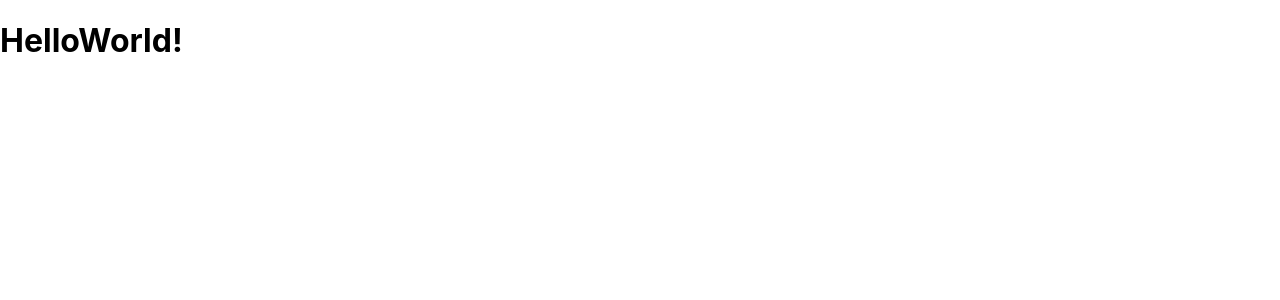
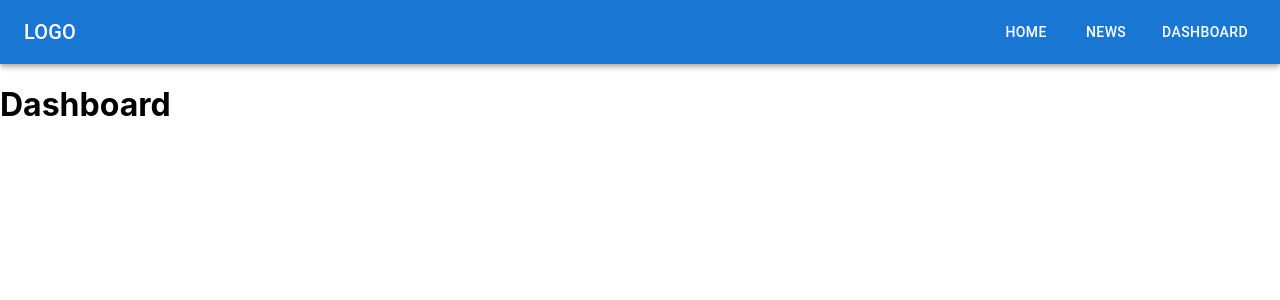
Before and after one commit to KhoshfekrMH/brainy-news, a React (Create React App) app in the folder frontend/: page /dashboard in a window 1280 px wide. Shown: the top 300 px of the page. Built offline with nearby package versions, Linux system fonts and the light colour scheme.

Commit message:
add Navbar component and put it to App.js use test data

```diff
--- a/frontend/src/App.js
+++ b/frontend/src/App.js
@@ -1,9 +1,47 @@
 import React from "react";
 import { BrowserRouter as Router, Routes, Route } from "react-router-dom";
+import { UserProvider } from "./shared/context/UserContext";
+import Navbar from "../src/shared/components/Navigation/Navbar";
+
 import "./App.css";
 
+const Home = () => {
+  return (
+    <div>
+      <h1>Home</h1>
+    </div>
+  );
+};
+
+const News = () => {
+  return (
+    <div>
+      <h1>News</h1>
+    </div>
+  );
+};
+
+const Dashboard = () => {
+  return (
+    <div>
+      <h1>Dashboard</h1>
+    </div>
+  );
+};
+
 const App = () => {
-  return <h1>HelloWorld!</h1>;
+  return (
+    <UserProvider>
+      <Router>
+        <Navbar />
+        <Routes>
+          <Route path="/" element={<Home />} />
+          <Route path="/news" element={<News />} />
+          <Route path="/dashboard" element={<Dashboard />} />
+        </Routes>
+      </Router>
+    </UserProvider>
+  );
 };
 
 export default App;
--- a/frontend/src/shared/components/Navigation/Navbar.js
+++ b/frontend/src/shared/components/Navigation/Navbar.js
@@ -0,0 +1,67 @@
+import React, { useContext } from "react";
+import { UserContext } from "../../../shared/context/UserContext";
+import { Link } from "react-router-dom";
+
+import AppBar from "@mui/material/AppBar";
+import Box from "@mui/material/Box";
+import Toolbar from "@mui/material/Toolbar";
+import IconButton from "@mui/material/IconButton";
+import Typography from "@mui/material/Typography";
+import Menu from "@mui/material/Menu";
+import MenuItem from "@mui/material/MenuItem";
+import Avatar from "@mui/material/Avatar";
+import Button from "@mui/material/Button";
+import Tooltip from "@mui/material/Tooltip";
+
+const pages = [
+  { name: "Home", path: "/" },
+  { name: "News", path: "/news" },
+  { name: "Dashboard", path: "/dashboard" },
+];
+
+const Navbar = () => {
+  const { isLoggedIn, setIsLoggedIn } = useContext(UserContext);
+
+  return (
+    <AppBar position="static">
+      <Toolbar>
+        {/*====== LOGO ======*/}
+        <Typography
+          variant="h6"
+          component="div"
+          sx={{ flexGrow: 1, fontweight: "bold" }}
+        >
+          LOGO
+        </Typography>
+
+        {/*====== Navigation Links ======*/}
+        <Box sx={{ display: "flex", gap: 2 }}>
+          {pages.map((page) => (
+            <Button
+              key={page.name}
+              component={Link}
+              to={page.path}
+              sx={{ color: "white" }}
+            >
+              {page.name}
+            </Button>
+          ))}
+        </Box>
+
+        {/*====== Avatar with condition ======*/}
+        {isLoggedIn && (
+          <Box sx={{ ml: 2 }}>
+            <Tooltip title="Profile">
+              <IconButton>
+                <Avatar alt="User Avatar" src="https://picsum.photos/200/300" />{" "}
+                {/*TODO: Replace with user avatar*/}
+              </IconButton>
+            </Tooltip>
+          </Box>
+        )}
+      </Toolbar>
+    </AppBar>
+  );
+};
+
+export default Navbar;
```
Also changed, not shown: 1 other file (tests, documents, lock files or other folders).
